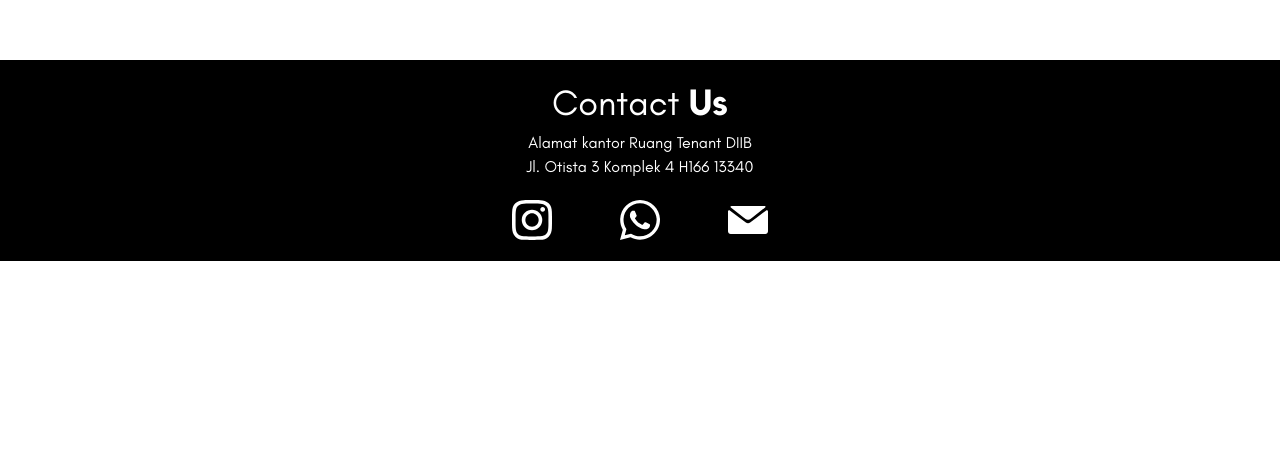
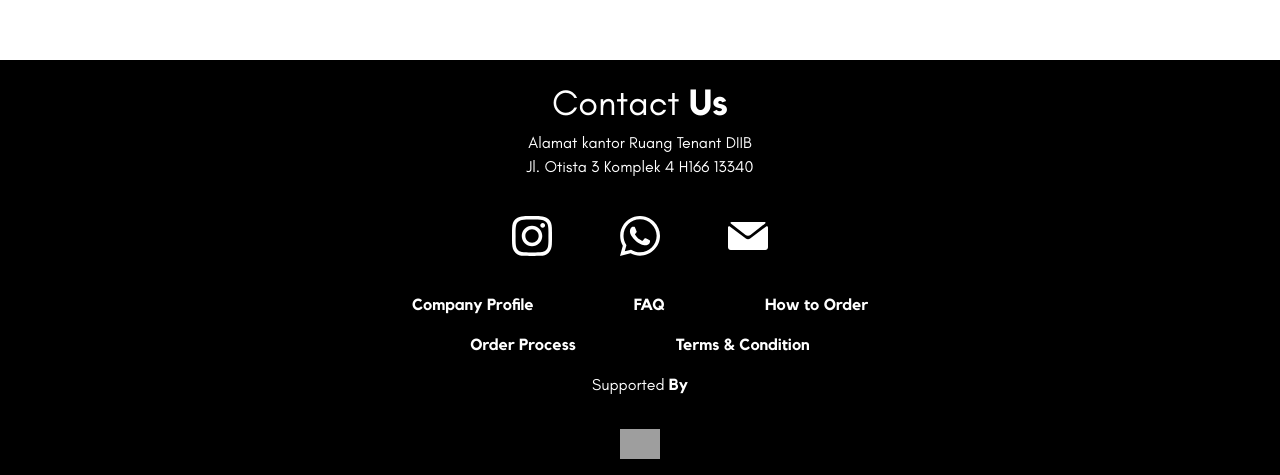
Before and after one commit to priambudiLB/oshare, a React (Create React App) app: page / in a window 1280 px wide. Shown: the part 3085-3560 px from the top of the page. Before the commit the page ends 3346 px from the top, so only its background shows below. Built offline with nearby package versions, Linux system fonts and the light colour scheme; grey boxes are pictures that could not be loaded.

Commit message:
tambahan footer

```diff
--- a/src/App.css
+++ b/src/App.css
@@ -540,3 +540,7 @@ a:hover {
 #profile .card-title{
   text-align: center;
 }
+
+#links{
+  padding: 50px;
+}
--- a/src/App.js
+++ b/src/App.js
@@ -119,7 +119,9 @@ function Footer() {
             Jl. Otista 3 Komplek 4 H166 13340{" "}
           </span>
         </p>
-        <div className="text-center footer-socmed">
+
+
+        <div className="text-center footer-socmed py-3">
           <div className="float-right">
             <Email />
           </div>
@@ -129,6 +131,40 @@ function Footer() {
           <div>
             <WhatsApp />
           </div>
+        </div>
+      </div>
+
+      <div className="text-center footer-link" >
+        <div className="row justify-content-center">
+          <a href="/women">
+            <span className="kollektif-bold text-white" id="links">Company Profile</span>
+          </a>
+          <a href="/women">
+            <span className="kollektif-bold text-white" id="links">FAQ</span>
+          </a>
+          <a href="/women">
+            <span className="kollektif-bold text-white" id="links">How to Order</span>
+          </a>
+        </div>
+        <div className="row justify-content-center py-3">
+          <a href="/women">
+            <span className="kollektif-bold text-white" id="links">Order Process</span>
+          </a>
+          <a href="/women">
+            <span className="kollektif-bold text-white" id="links">Terms & Condition</span>
+          </a>
+        </div>
+      </div>
+
+      <div className="footer-support">
+        <div className="row justify-content-center">
+          <p>
+            <span className="glacial-indifference text-white">Supported </span>
+            <span className="kollektif-bold text-white">By</span>
+          </p>
+        </div>
+        <div className="row justify-content-center py-3">
+          <a href="https://diib.ui.ac.id/"><img src="Images/diib logo.png" width="40" height="30" alt="logo diib" /></a>
         </div>
       </div>
     </footer>
```
Also changed, not shown: src/Images/DiibLogo.png (deleted), src/Images/diib logo.png (added).
